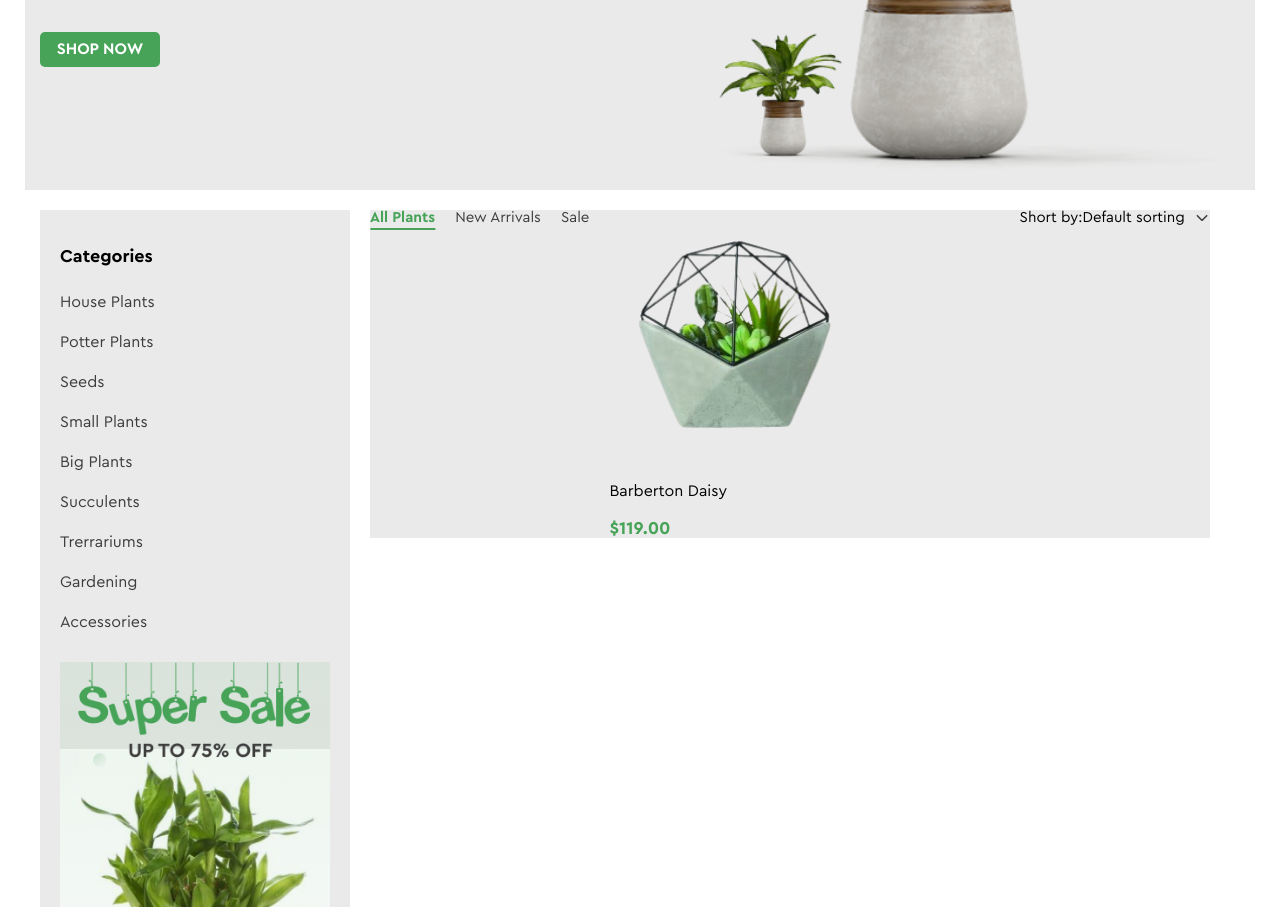
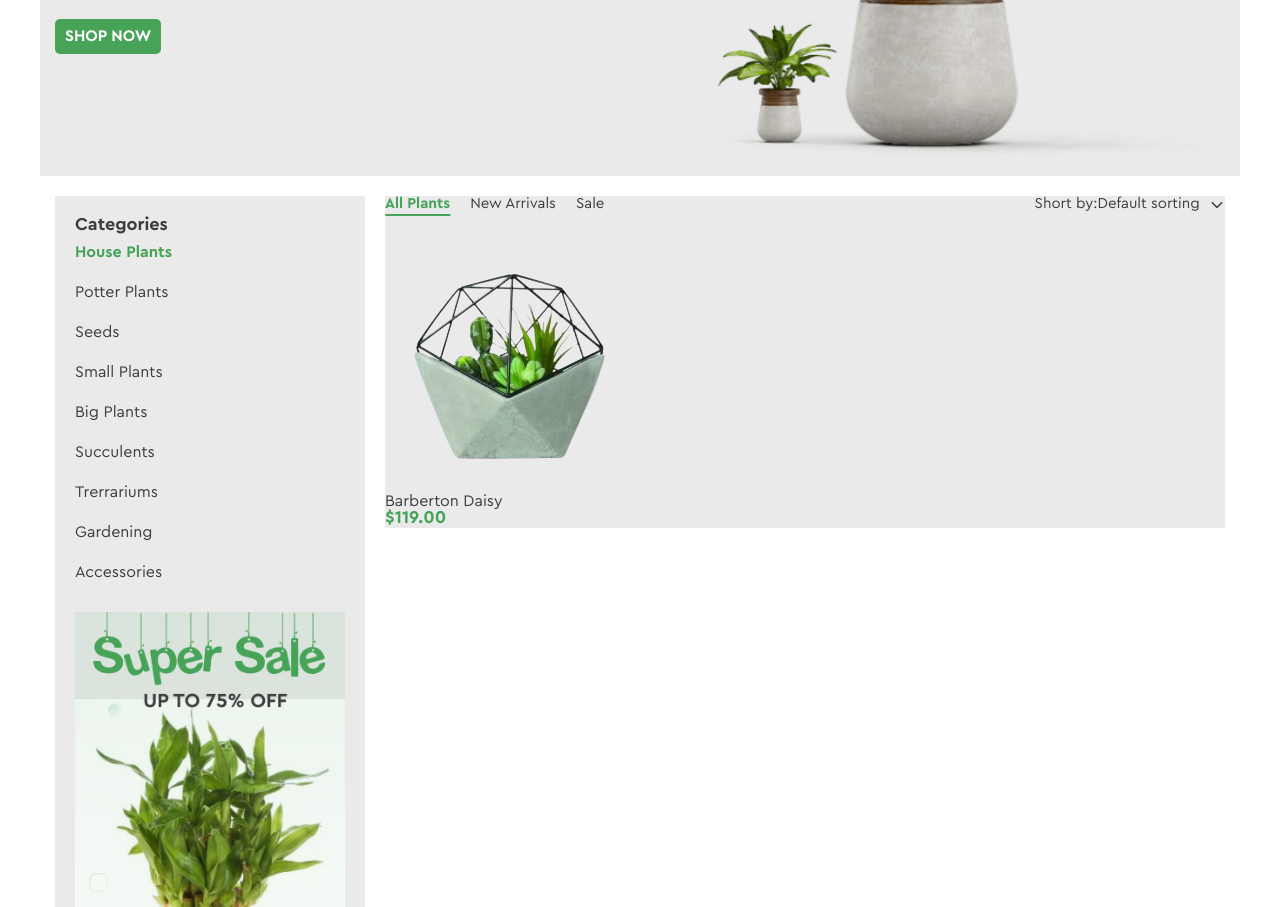
Before and after one commit to Dmytro-HillelLMS/GH-new, a plain HTML site: page index.html in a window 1280 px wide. Shown: the part 454-1361 px from the top of the page. Drawn offline with Linux system fonts and the light colour scheme.

Commit message:
corrected code index and style

```diff
--- a/css/style.css
+++ b/css/style.css
@@ -81,11 +81,18 @@
     font-weight: 500;
     font-style: italic;
 }
+body {
+
+    font: 400 14px/1.2 "Cera Pro", sans-serif;
+    color: #3D3D3D;
+    -webkit-font-smoothing: antialiased;
+    -moz-osx-font-smoothing: grayscale;
+}
 header {
     margin:30px 0 ;
     text-align: center;
     font-size: 0;
-    font-family:Cera Pro ;
+
 
 }
 
@@ -147,7 +154,7 @@ nav a:hover::after {
 main {
     margin: 30px 0;
     font-size: 0;
-    font-family:Cera Pro ;
+
 }
 h1 {
     margin: 0;
@@ -252,8 +259,8 @@ main .container{
     display: inline-block;
     vertical-align: middle;
     text-align: center;
-    width: 100px;
-    height: 25px;
+    width: auto;
+    height: auto;
     background-color: #46A358;
     color: #FFFFFF;
     font-weight: 700;
@@ -283,12 +290,18 @@ main .container{
     max-width: 100%;
 
 }
-
+*,
+*::before,
+*::after {
+    box-sizing: border-box;
+    margin: 0;
+    padding: 0;
+}
 .container-shop {
     max-width: 1200px;
     margin: 20px auto;
     padding: 0 15px;
-    font-size: 0;
+
 
 }
 
@@ -343,6 +356,14 @@ main .container{
     margin-top: 20px;
     box-sizing: border-box;
 }
+.sidebar a.sidebar-active{
+    color: #46A358;
+    font-weight: 700;
+    transition: 0.3s;
+}
+.sidebar a.sidebar-activ:hover {
+    color: #3d8f47;
+}
 .shop {
     float: left;
     background-color: #EAEAEA;
@@ -350,12 +371,23 @@ main .container{
     margin-left: 20px;
 
 }
-.shop ul{
+.shop-filter {
+    width: 100%;
+    margin-bottom: 30px;
+    font-size: 0;
+
+}
+.shop-filter::after {
+    content: '';
+    display: table;
+    clear: both;
+}
+.shop-filter ul{
     float: left;
     margin: 0;
     padding: 0;
 }
-.shop li{
+.shop-filter li{
     display: inline-block;
     margin-right: 20px;
 
@@ -365,13 +397,13 @@ main .container{
     line-height: 16px;
 
 }
-.shop a{
+.shop-filter a{
     position: relative;
     text-decoration: none;
     color: #3D3D3D;
     transition: 0.3s;
 }
-.shop p{
+.shop-filter p{
     float: right;
     text-align: center;
     vertical-align: middle;
@@ -388,18 +420,27 @@ main .container{
 }
 .catalog {
    font-size: 0;
+   padding: 0;
+   text-align: left;
 
 }
 .card{
-    display: inline-block;
+    display: block;
     width: 30%;
     vertical-align: top;
     font-size: 16px;
     margin-right: 5%;
+    margin-left: 0;
+    text-align: left;
+
+
 }
 .card img{
-    width: 100%;
+    width: 250px;
     display: block;
+    float: left;
+    height: auto;
+
 
 }
 .card h4{
@@ -440,6 +481,11 @@ main .container{
 .shop::after {
     content: '';
     display: block;
+    clear: both;
+}
+.card::after {
+    content: "";
+    display: table;
     clear: both;
 }
 
--- a/index.html
+++ b/index.html
@@ -78,7 +78,7 @@
 
                 <ul >
                     <li>
-                        <a href="">House Plants</a>
+                        <a href="" class="sidebar-active">House Plants</a>
 
                     </li>
                     <li>
@@ -134,6 +134,7 @@
             </aside>
 
             <section class="shop">
+                <div class="shop-filter">
                     <ul>
                         <li>
                             <a href="" class="active">All Plants</a>
@@ -146,10 +147,12 @@
                         </li>
                     </ul>
 
-                <p >Short by:Default sorting
+                    <p>Short by:Default sorting
                         <img src="image/Arrow-Down.png" alt="" class="arrow-down">
                     </p>
 
+
+                </div>
                 <div class="catalog" >
                     <div class="card">
                         <img src="image/p1.png" alt="">
```
Lines whose indentation alone changed are shown as unchanged.
